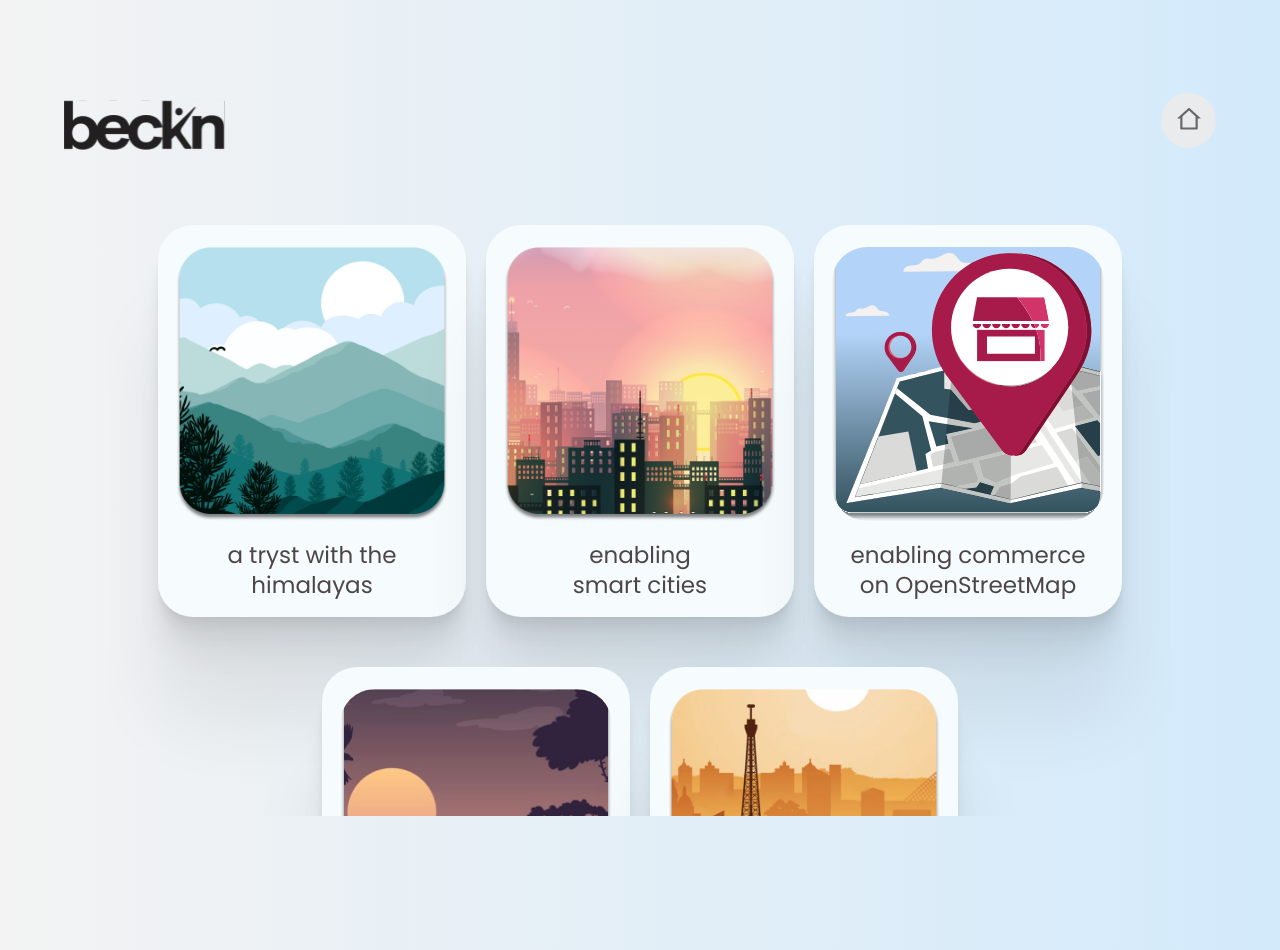
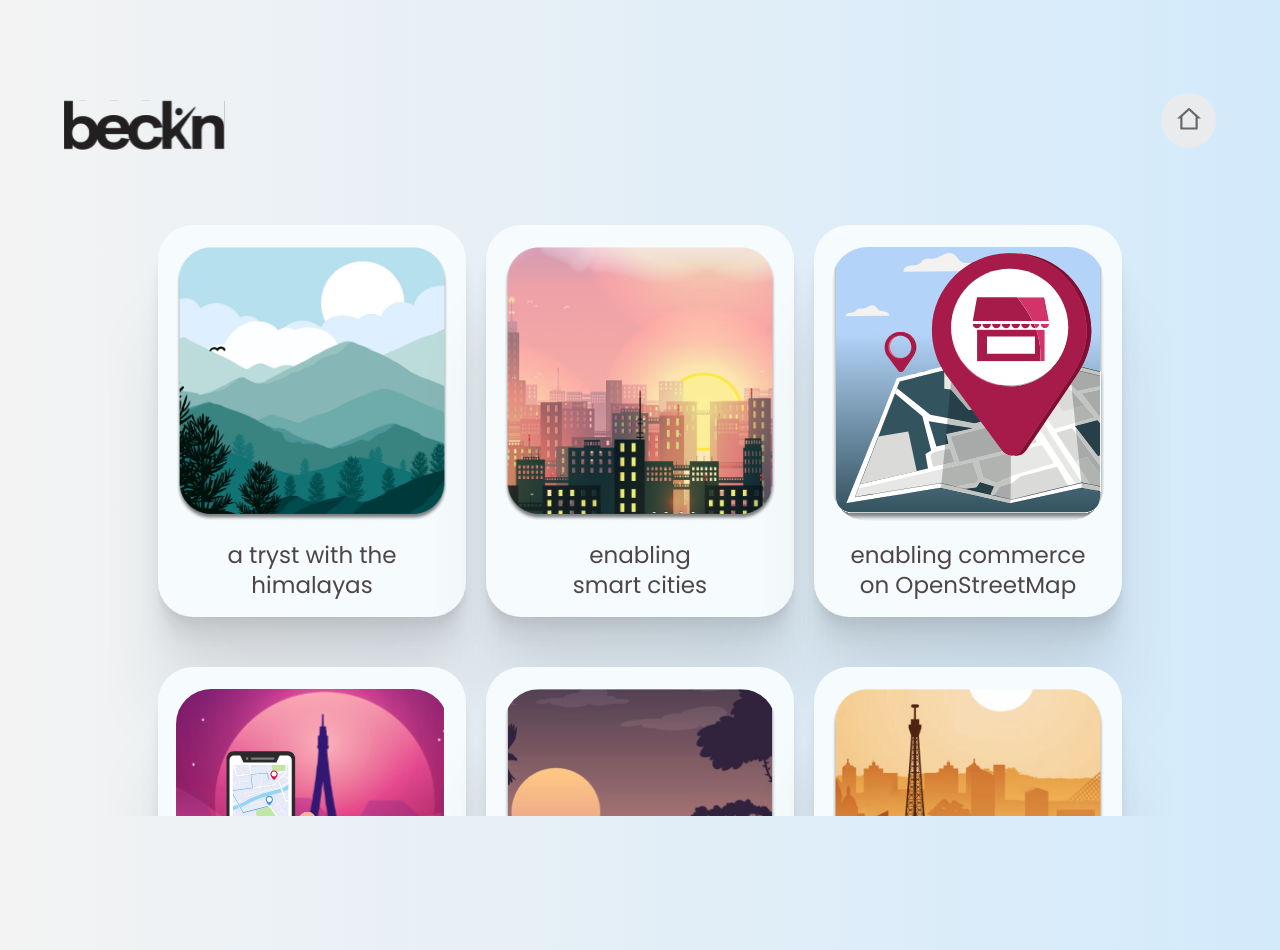
Before and after one commit to pmulik34/beckn-exp-guide-ui, a React (Create React App) app: page /select-experience in a window 1280 px wide. Built offline with nearby package versions, Linux system fonts and the light colour scheme.

Commit message:
Enabled PCM card (#38) (#39)
Co-authored-by: Kundan Kumar Singh <110525783+kundanEminds@users.noreply.github.com>
Co-authored-by: kundan singh <kundansingh@kundans-MacBook-Pro.local>

```diff
--- a/src/welcome-page/selectExperience.tsx
+++ b/src/welcome-page/selectExperience.tsx
@@ -77,7 +77,7 @@
                   </p>
                 </div>
               </li>
-              {/* <li onClick={() => handleNevigate("PCM")}>
+              <li onClick={() => handleNevigate("PCM")}>
                 <div className="card-with-image">
                   <img
                     style={{ borderRadius: "35px" }}
@@ -91,7 +91,7 @@
                     <span className="font-color">with mobility</span>
                   </p>
                 </div>
-              </li> */}
+              </li>
               <li onClick={() => handleNevigate("cityOfAfrica")}>
                 <div className="card-with-image">
                   <img
```
